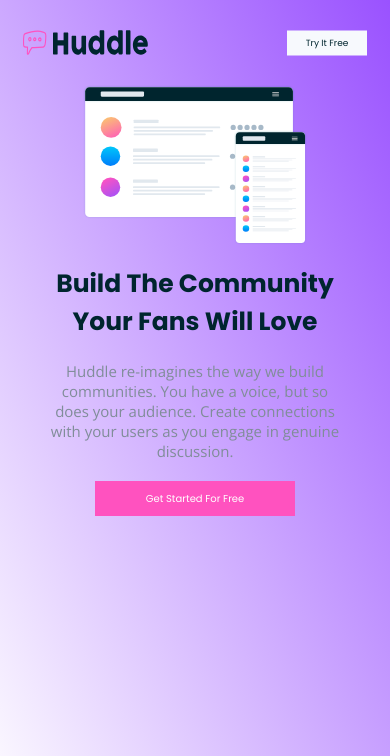
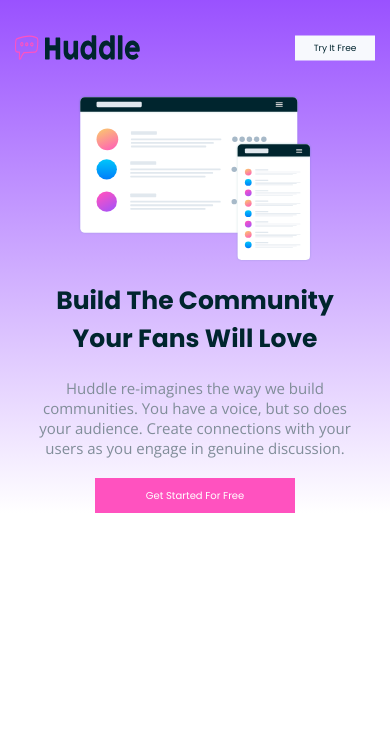
Before and after one commit to AndreiSold/HuddleDesign, a PHP site: page / in a window 390 px wide. Shown: the top 756 px of the page. Run offline with PHP 8.4, Linux system fonts and the light colour scheme.

Commit message:
Changed the gradient to descend only in the top container

```diff
--- a/css/app.css
+++ b/css/app.css
@@ -3,14 +3,19 @@ html {
 }
 
 body {
-    background: linear-gradient(to right top, white, hsl(265, 100%, 66%));
     position: relative;
     min-height: 100%;
+    margin: 0;
+}
+
+#top-container {
+    background: linear-gradient(to bottom, hsl(265, 100%, 66%), white);
 }
 
 .header {
     overflow: hidden;
-    margin: 40px 70px;
+    margin: 0 70px;
+    padding: 40px 0;
     position: relative;
 }
 
@@ -94,8 +99,8 @@ body {
 
 @media screen and (max-width: 500px) {
     .header {
-        margin: 20px 15px;
-        padding: 10px 0px;
+        margin: 0px 15px;
+        padding: 35px 0px;
     }
 
     #header-logo {
--- a/index.html
+++ b/index.html
@@ -11,6 +11,7 @@
 
 <body>
 
+<div id="top-container">
     <div class="header">
         <img id="header-logo" src="images/logo.svg" alt="HuddleLogo">
         <button id="header-button">Try It Free</button>
@@ -28,6 +29,7 @@
             <button class="get-started-button">Get Started For Free</button>
         </div>
     </div>
+</div>
 
 </body>
 
```
Lines whose indentation alone changed are shown as unchanged.
